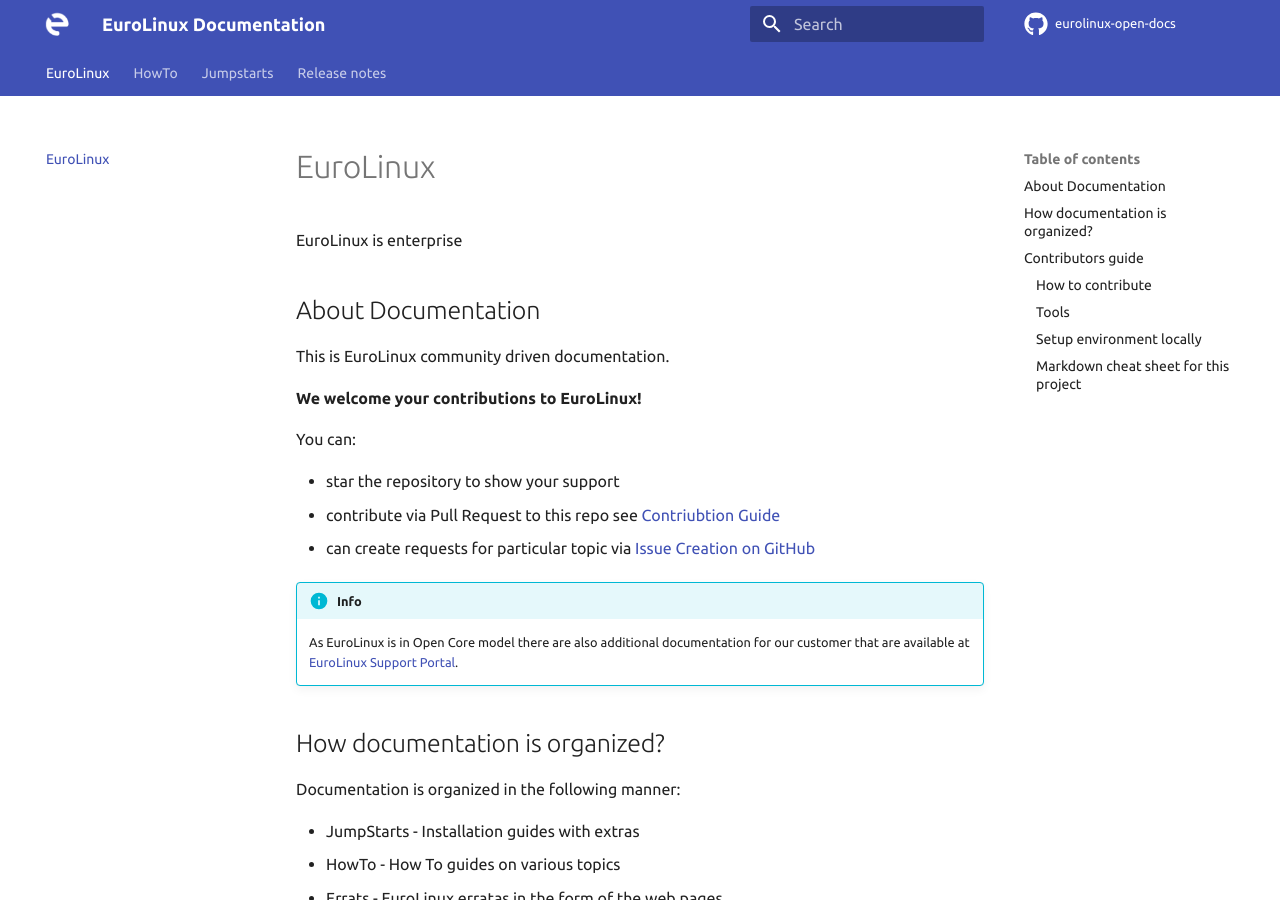
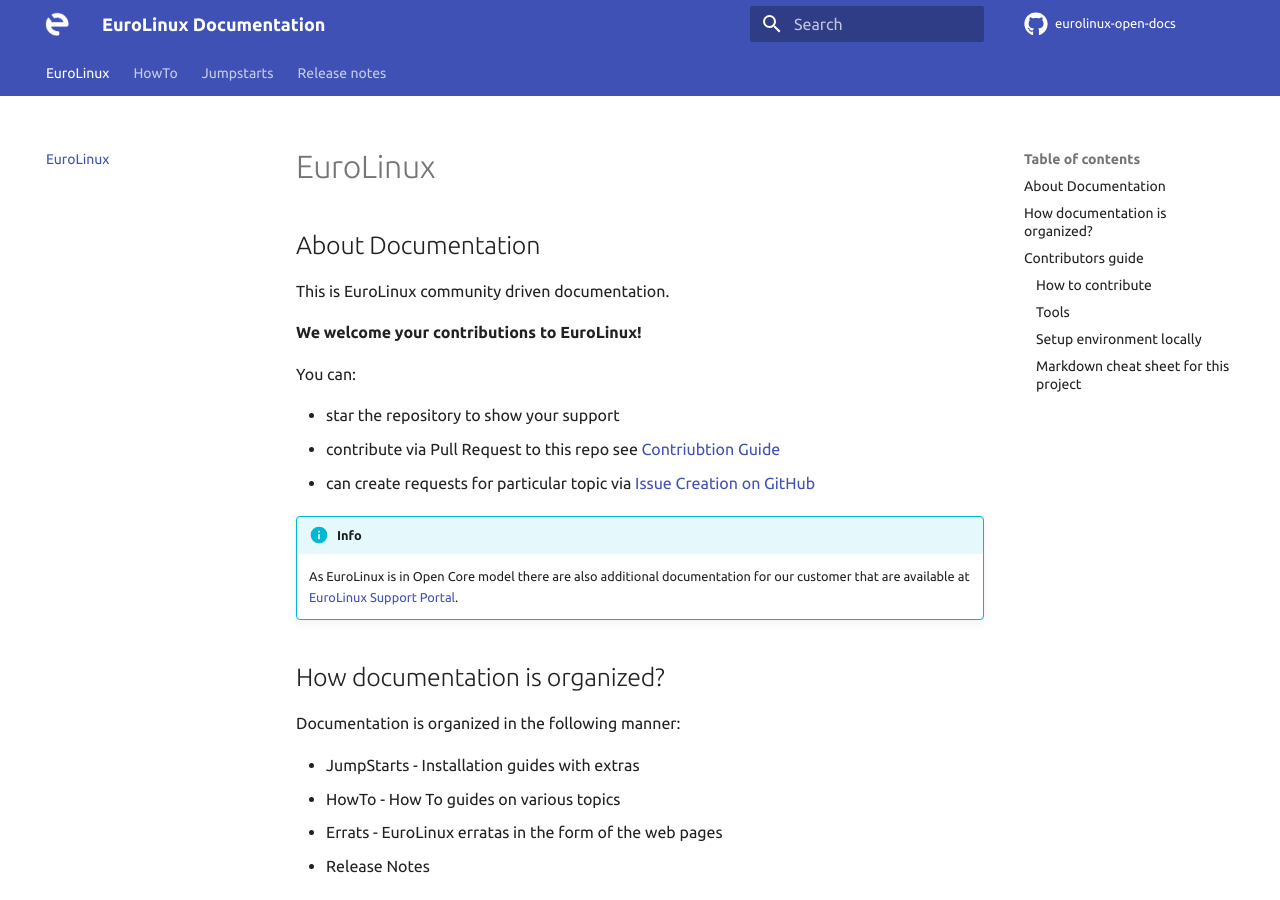
Before and after one commit to EuroLinux/eurolinux-open-docs, an MkDocs documentation site: the page built from docs/index.md, in a window 1280 px wide and 900 px high. Built offline with MkDocs 1.6.1 and Material for MkDocs 9.7.7, drawn with Linux system fonts in a browser that asks for light colours; comment, search, counter and statistics services are not loaded.

Commit message:
fast fix

```diff
--- a/docs/index.md
+++ b/docs/index.md
@@ -1,5 +1,4 @@
 # EuroLinux
-EuroLinux is enterprise
 
 
 ## About Documentation
```
